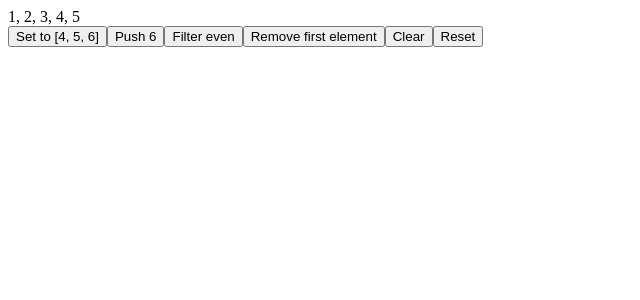
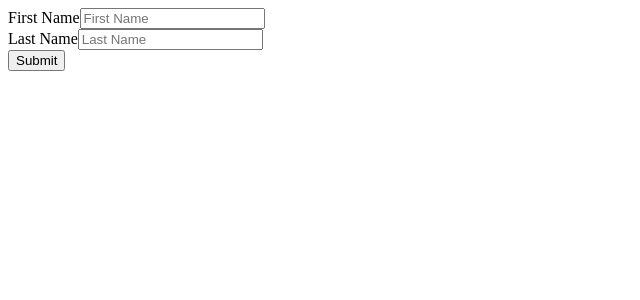
Before and after one commit to MHamzaFarooq/react-practice, a React (Vite) app: page / in a window 1280 px wide. Shown: the top 300 px of the page, without its empty margins (0-640 px from the left). Built offline with nearby package versions, Linux system fonts and the light colour scheme.

Commit message:
basic localStorage proj.

```diff
--- a/src/App.jsx
+++ b/src/App.jsx
@@ -1,4 +1,7 @@
 // // exercise 1: div with the class large and the id largeDiv with the text say "Hi"
+
+import { useState } from "react";
+import useLocalStorage from "./useLocalStorage";
 
 // import { use, useEffect } from "react";
 // import useFetch from "./useFetch";
@@ -249,25 +252,53 @@
 
 // export default App;
 
-import React from "react";
-import useArray from "./useArray";
-const initialArray = [1, 2, 3, 4, 5];
+// import React from "react";
+// import useArray from "./useArray";
+// const initialArray = [1, 2, 3, 4, 5];
 
-function App() {
-  const { array, set, push, filter, remove, clear, reset } =
-    useArray(initialArray);
+// function App() {
+//   const { array, set, push, filter, remove, clear, reset } =
+//     useArray(initialArray);
+
+//   return (
+//     <>
+//       <div>{array.join(", ")}</div>
+//       <button onClick={() => set([4, 5, 6])}>Set to [4, 5, 6]</button>
+//       <button onClick={() => push(6)}>Push 6</button>
+//       <button onClick={() => filter((x) => x % 2 === 0)}>Filter even</button>
+//       <button onClick={() => remove(0)}>Remove first element</button>
+//       <button onClick={clear}>Clear</button>
+//       <button onClick={reset}>Reset</button>
+//     </>
+//   );
+// }
+
+// export default App;
+
+export default function App() {
+  const [firstName, setFirstName, lastName, setLastName] = useLocalStorage();
 
   return (
     <>
-      <div>{array.join(", ")}</div>
-      <button onClick={() => set([4, 5, 6])}>Set to [4, 5, 6]</button>
-      <button onClick={() => push(6)}>Push 6</button>
-      <button onClick={() => filter((x) => x % 2 === 0)}>Filter even</button>
-      <button onClick={() => remove(0)}>Remove first element</button>
-      <button onClick={clear}>Clear</button>
-      <button onClick={reset}>Reset</button>
+      <div>
+        <label htmlFor="firstName">First Name</label>
+        <input
+          type="text"
+          value={firstName}
+          onChange={(e) => setFirstName(e.target.value)}
+          placeholder="First Name"
+        />
+      </div>
+      <div>
+        <label htmlFor="lastName">Last Name</label>
+        <input
+          type="text"
+          value={lastName}
+          onChange={(e) => setLastName(e.target.value)}
+          placeholder="Last Name"
+        />
+      </div>
+      <button onClick={() => console.log(firstName, lastName)}>Submit</button>
     </>
   );
 }
-
-export default App;
--- /dev/null
+++ b/src/useLocalStorage.js
@@ -0,0 +1,19 @@
+import React, { useEffect, useState } from "react";
+
+export default function useLocalStorage() {
+  const [firstName, setFirstName] = useState(() => {
+    const storedFirstName = localStorage.getItem("firstName");
+    return storedFirstName ? storedFirstName : "";
+  });
+  const [lastName, setLastName] = useState(() => {
+    const storedLastName = localStorage.getItem("lastName");
+    return storedLastName ? storedLastName : "";
+  });
+
+  useEffect(() => {
+    localStorage.setItem("firstName", firstName);
+    localStorage.setItem("lastName", lastName);
+  }, [firstName, lastName]);
+
+  return [firstName, setFirstName, lastName, setLastName];
+}
```
